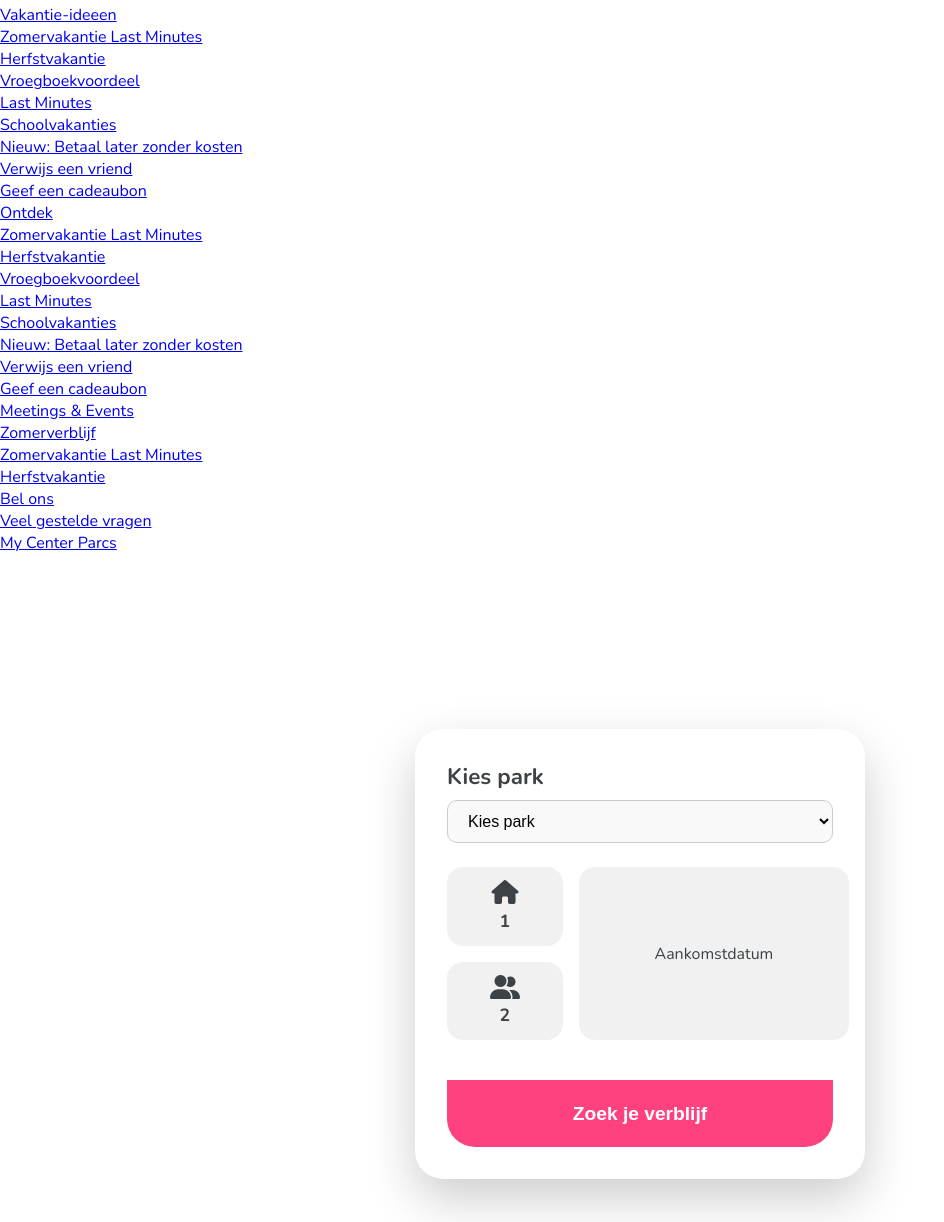
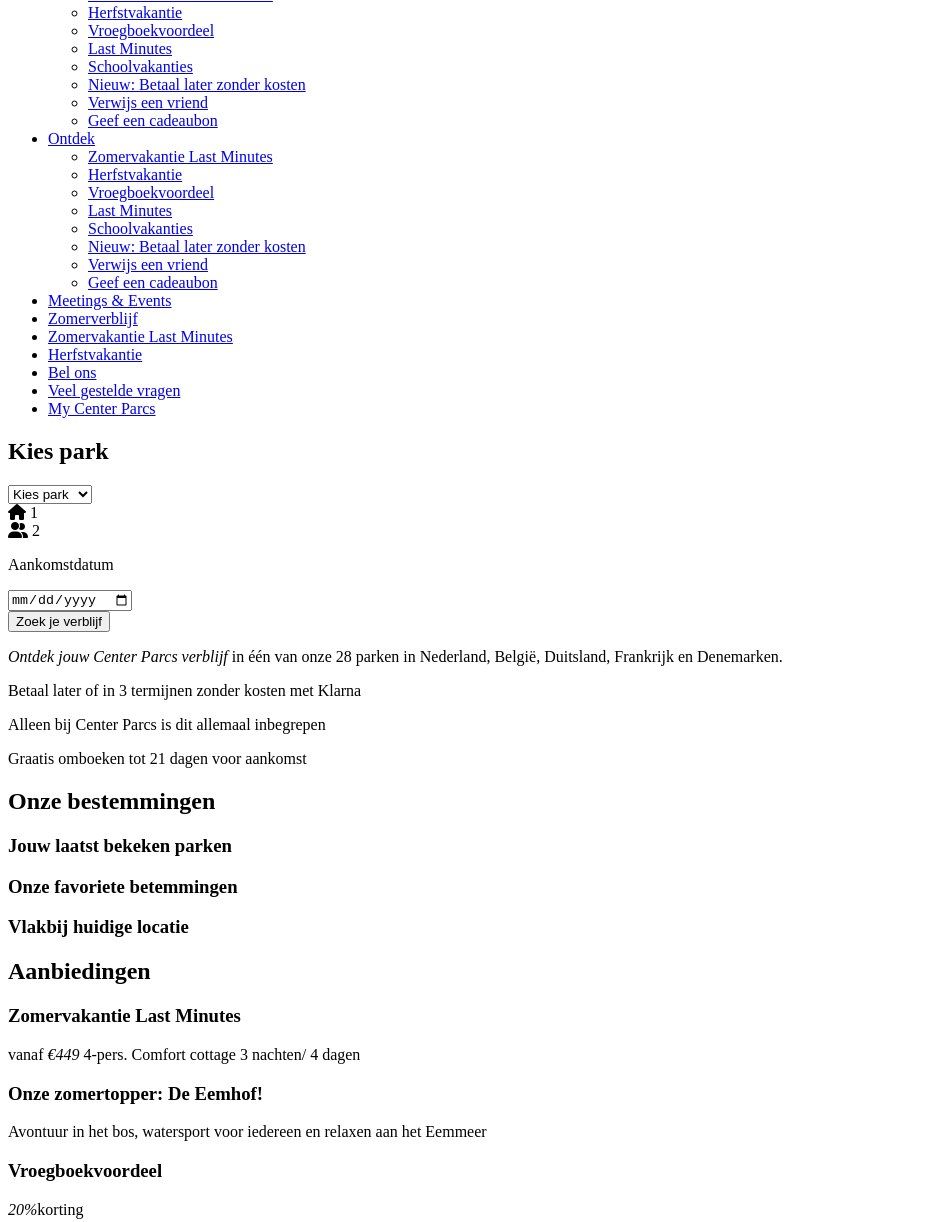
Before and after one commit to annalynn02/centerparks, a plain HTML site: page index.html in a window 1280 px wide. Shown: the part 414-1636 px from the top of the page, without its empty margins (0-944 px from the left). Drawn offline with nearby package versions, Linux system fonts and the light colour scheme; files whose address does not match are found by name.

```diff
--- a/index.html
+++ b/index.html
@@ -84,12 +84,11 @@
 			</ul>
 		  </nav>
 		</div>
-	  </header>
+	</header>
 	<main>
-		<section class="hero">
+		<section class="home-forum">
 			<div class="form-card">
 
-			  <!-- Rij 1 -->
 			  <div class="form-row">
 				<h2>Kies park</h2>
 				<select>
@@ -101,9 +100,7 @@
 				</select>
 			  </div>
 
-			  <!-- Rij 2 (30/70 horizontale verdeling) -->
 			  <div class="form-row horizontal-row">
-				<!-- Linkerkolom: 2 icon-boxen naast elkaar -->
 				<div class="icon-column">
 				  <div class="mini-box">
 					<i class="fas fa-house"></i>
@@ -115,20 +112,66 @@
 				  </div>
 				</div>
 
-				<!-- Rechterkolom: Aankomstdatum -->
 				<div class="date-column">
 				  <p class="label-text">Aankomstdatum</p>
-				  <input type="date" class="hidden-date">
+				  <input type="date">
 				</div>
 			  </div>
 
-			  <!-- Rij 3 -->
 			  <button class="search-btn">Zoek je verblijf</button>
 
 			</div>
 		</section>
 		<section>
-
+			<p><em>Ontdek jouw Center Parcs verblijf</em>  in één van onze 28 parken in Nederland, België, Duitsland, Frankrijk en Denemarken.</p>
+			<article>
+				<i></i>
+				<p>Betaal later of in 3 termijnen zonder kosten met Klarna</p>
+			</article>
+			<article>
+				<i></i>
+				<p>Alleen bij Center Parcs is dit allemaal inbegrepen</p>
+			</article>
+			<article>
+				<i></i>
+				<p>Graatis omboeken tot 21 dagen voor aankomst</p>
+			</article>
+		</section>
+		<section class="bestemmingen">
+			<h2 class="active">Onze bestemmingen</h2>
+			<h3>Jouw laatst bekeken parken</h3>
+			<h3>Onze favoriete betemmingen</h3>
+			<h3>Vlakbij huidige locatie</h3>
+		</section>
+		<section>
+			<h2>Aanbiedingen</h2>
+			<article>
+				<h3>Zomervakantie Last Minutes</h3>
+				<p>vanaf <em>€449</em> 4-pers. Comfort cottage 3 nachten/ 4 dagen</p>
+			</article>
+			<article>
+				<h3>Onze zomertopper: De Eemhof!</h3>
+				<p>Avontuur in het bos, watersport voor iedereen en relaxen aan het Eemmeer</p>
+			</article>
+			<article>
+				<h3>Vroegboekvoordeel</h3>
+				<p><em>20%</em>korting</p>
+				<ul>
+					<li>+ tot €45 <em>Activity Credit</em></li>
+					<li>+ gratis voorkeursligging</li>
+				</ul>
+			</article>
+			<a href="#">Bekijk alle aanbiedingen</a>
+		</section>
+		<section>
+			<h2>Accommodaties omringd door natuur</h2>
+			<p>Is het niet fantastisch om bij elkaar te zijn en samen echt te genieten van onze mooie natuur? Bij ons kan dat op zijn best. Je hebt keuze uit verschillende luxeniveaus en alle accommodaties zijn compleet ingericht.</p>
+			<h3 class="active">Cottages</h3>
+			<a href="#" class="accommodatie-card">blb</a>
+			<h3>Bijzondere accommodaties</h3>
+			<a href="#" class="accommodatie-card">blb</a>
+			<h3>Hotelkamers / Appartementen</h3>
+			<a href="#" class="accommodatie-card">blb</a>
 		</section>
 	</main>
 	<footer>
--- a/styles/home.css
+++ b/styles/home.css
@@ -1,136 +1 @@
 @import url(styles/style.css);
-@import url('https://fonts.googleapis.com/css2?family=Nunito:wght@400;700&display=swap');
-
-* {
-  box-sizing: border-box;
-  margin: 0;
-  padding: 0;
-}
-
-body, html {
-  height: 100%;
-  font-family: 'Nunito', sans-serif;
-}
-
-.hero {
-  width: 100vw;
-  height: 100vh;
-  background-image: url('.../images/homemobile.jpg');
-  background-size: cover;
-  background-position: center;
-  display: flex;
-  justify-content: center;
-  align-items: center;
-  padding: 1rem;
-}
-
-.form-card {
-  width: 100%;
-  max-width: 450px;
-  background-color: white;
-  border-radius: 28px;
-  padding: 2rem;
-  box-shadow: 0 20px 50px rgba(0, 0, 0, 0.2);
-}
-
-.form-row {
-  margin-bottom: 1.5rem;
-}
-
-.form-row h2 {
-  font-size: 1.4rem;
-  font-weight: 700;
-  color: #3d4246;
-  margin-bottom: 0.5rem;
-  text-align: left;
-}
-
-.form-row select {
-  width: 100%;
-  padding: 0.7rem 1rem;
-  font-size: 1rem;
-  border-radius: 10px;
-  border: 1px solid #ccc;
-  background-color: #f9f9f9;
-}
-
-/* 🔥 DEZE RIJ: HORIZONTAAL MET 30/70 VERDELING */
-.horizontal-row {
-  display: flex;
-  gap: 1rem;
-}
-
-.icon-column {
-  flex: 0 0 30%;
-  display: flex;
-  flex-direction: column;
-  gap: 1rem;
-  justify-content: space-between;
-}
-
-.date-column {
-  flex: 0 0 70%;
-  background-color: #f1f1f1;
-  border-radius: 16px;
-  padding: 1rem;
-  display: flex;
-  align-items: center;
-  justify-content: center;
-}
-
-.label-text {
-  font-size: 1rem;
-  font-weight: 500;
-  color: #3d4246;
-  text-align: center;
-}
-
-.hidden-date {
-  display: none;
-}
-
-/* Mini icon-boxen 🏠 👥 */
-.mini-box {
-  background-color: #f1f1f1;
-  border-radius: 16px;
-  padding: 0.8rem;
-  text-align: center;
-  font-size: 1.1rem;
-  font-weight: bold;
-  color: #3d4246;
-  display: flex;
-  flex-direction: column;
-  align-items: center;
-  justify-content: center;
-}
-
-.mini-box i {
-    font-size: 1.5rem;
-    margin-bottom: 0.3rem;
-    color: #3d4246;
-}
-
-.search-btn {
-  width: 100%;
-  padding: 1.4rem;
-  font-size: 1.2rem;
-  background-color: #ff427f;
-  color: white;
-  border: none;
-  border-radius: 0 0 28px 28px;
-  font-weight: bold;
-  cursor: pointer;
-  margin-top: 1rem;
-  transition: background 0.3s ease;
-}
-
-.search-btn:hover {
-  background-color: #e13c6f;
-}
-
-/* Responsive fix */
-@media (max-width: 600px) {
-  .two-cols {
-    flex-direction: column;
-  }
-}
```
